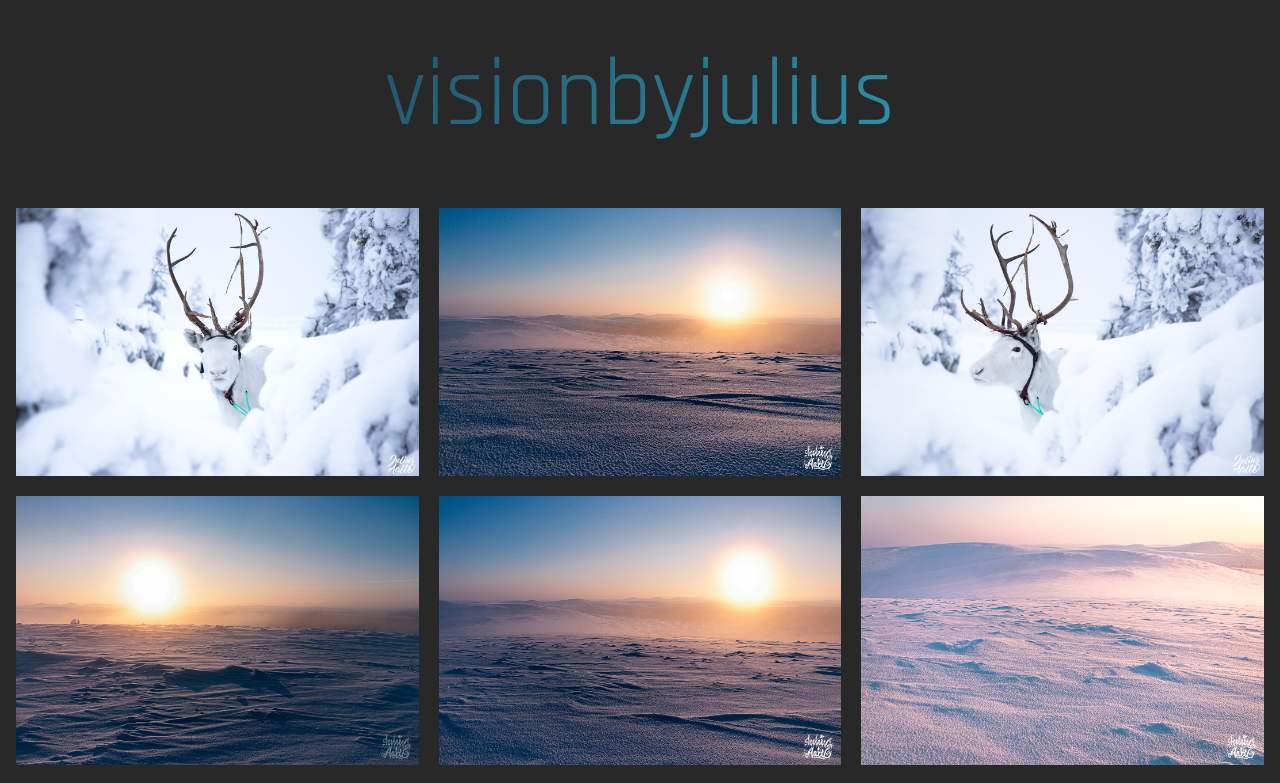
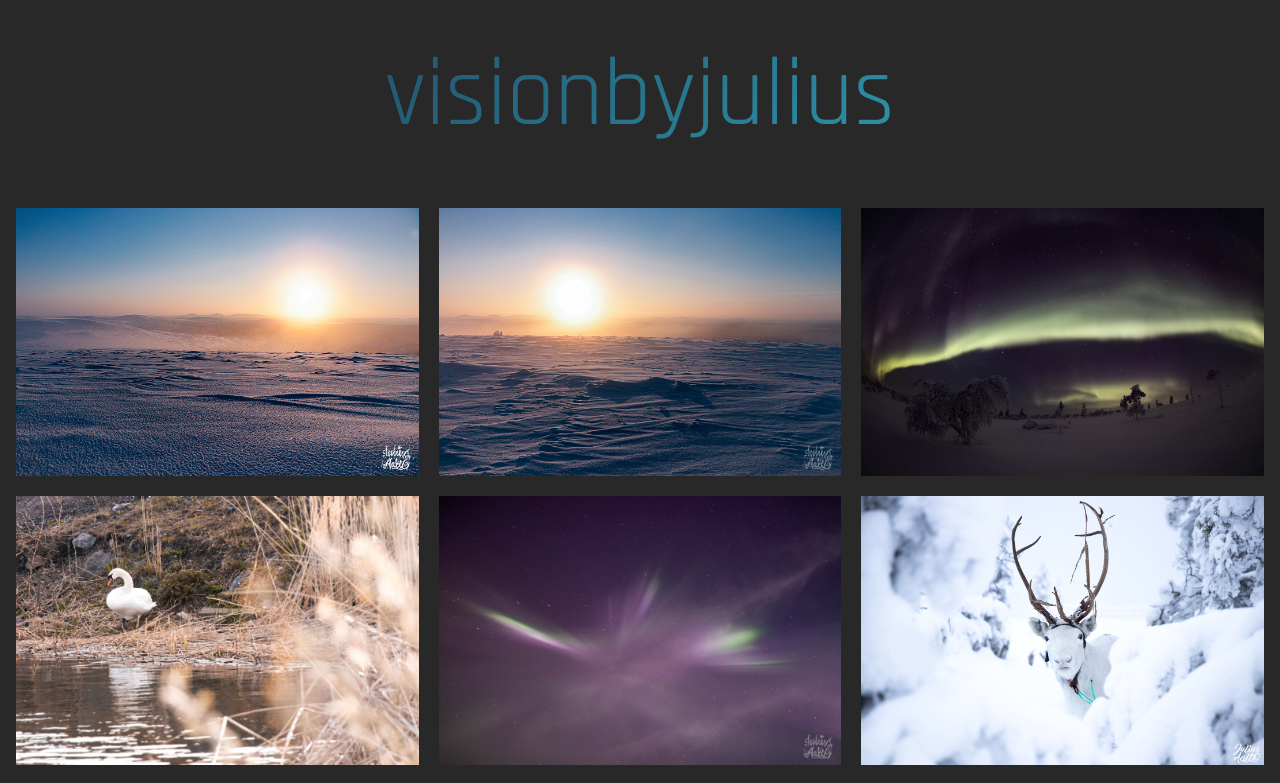
Before and after one commit to 0xjulius/photography-gallery, a React (Vite) app: page / in a window 1280 px wide. Shown: the top 783 px of the page. Built offline with nearby package versions, Linux system fonts and the light colour scheme; a web font is replaced by a local one.

Commit message:
update 2.1
added shuffle effect everytime galleria component is loaded

```diff
--- a/package.json
+++ b/package.json
@@ -14,6 +14,7 @@
     "@emotion/styled": "^11.11.5",
     "@mui/icons-material": "^5.15.21",
     "@mui/material": "^5.15.21",
+    "lodash": "^4.17.21",
     "react": "^18.3.1",
     "react-dom": "^18.3.1"
   },
--- a/src/components/Galleria.jsx
+++ b/src/components/Galleria.jsx
@@ -1,6 +1,7 @@
-import React, { useState } from "react";
+import React, { useState, useEffect } from "react";
 import "../galleria.css";
 import CloseIcon from "@mui/icons-material/Close";
+import { shuffle } from "lodash";
 
 import Img1 from "../img/img1.jpg";
 import Img2 from "../img/img2.jpg";
@@ -32,123 +33,44 @@ import Img27 from "../img/img27.jpg";
 import Img28 from "../img/img28.jpg";
 
 const Galleria = () => {
-  let data = [
-    {
-      id: 1,
-      imgSrc: Img1,
-    },
-    {
-      id: 2,
-      imgSrc: Img2,
-    },
-    {
-      id: 3,
-      imgSrc: Img3,
-    },
-    {
-      id: 4,
-      imgSrc: Img4,
-    },
-    {
-      id: 5,
-      imgSrc: Img5,
-    },
-    {
-      id: 6,
-      imgSrc: Img6,
-    },
-    {
-      id: 7,
-      imgSrc: Img7,
-    },
-    {
-      id: 8,
-      imgSrc: Img8,
-    },
-    {
-      id: 9,
-      imgSrc: Img9,
-    },
-    {
-      id: 10,
-      imgSrc: Img10,
-    },
-    {
-      id: 11,
-      imgSrc: Img11,
-    },
-    {
-      id: 12,
-      imgSrc: Img12,
-    },
-    {
-      id: 13,
-      imgSrc: Img13,
-    },
-    {
-      id: 14,
-      imgSrc: Img14,
-    },
-    {
-      id: 15,
-      imgSrc: Img15,
-    },
-    {
-      id: 16,
-      imgSrc: Img16,
-    },
-    {
-      id: 17,
-      imgSrc: Img17,
-    },
-    {
-      id: 18,
-      imgSrc: Img18,
-    },
-    {
-      id: 19,
-      imgSrc: Img19,
-    },
-    {
-      id: 20,
-      imgSrc: Img20,
-    },
-    {
-      id: 21,
-      imgSrc: Img21,
-    },
-    {
-      id: 22,
-      imgSrc: Img22,
-    },
-    {
-      id: 23,
-      imgSrc: Img23,
-    },
-    {
-      id: 24,
-      imgSrc: Img24,
-    },
-    {
-      id: 25,
-      imgSrc: Img25,
-    },
-    {
-      id: 26,
-      imgSrc: Img26,
-    },
-    {
-      id: 27,
-      imgSrc: Img27,
-    },
-    {
-      id: 28,
-      imgSrc: Img28,
-    },
+  let initialData = [
+    { id: 1, imgSrc: Img1 },
+    { id: 2, imgSrc: Img2 },
+    { id: 3, imgSrc: Img3 },
+    { id: 4, imgSrc: Img4 },
+    { id: 5, imgSrc: Img5 },
+    { id: 6, imgSrc: Img6 },
+    { id: 7, imgSrc: Img7 },
+    { id: 8, imgSrc: Img8 },
+    { id: 9, imgSrc: Img9 },
+    { id: 10, imgSrc: Img10 },
+    { id: 11, imgSrc: Img11 },
+    { id: 12, imgSrc: Img12 },
+    { id: 13, imgSrc: Img13 },
+    { id: 14, imgSrc: Img14 },
+    { id: 15, imgSrc: Img15 },
+    { id: 16, imgSrc: Img16 },
+    { id: 17, imgSrc: Img17 },
+    { id: 18, imgSrc: Img18 },
+    { id: 19, imgSrc: Img19 },
+    { id: 20, imgSrc: Img20 },
+    { id: 21, imgSrc: Img21 },
+    { id: 22, imgSrc: Img22 },
+    { id: 23, imgSrc: Img23 },
+    { id: 24, imgSrc: Img24 },
+    { id: 25, imgSrc: Img25 },
+    { id: 26, imgSrc: Img26 },
+    { id: 27, imgSrc: Img27 },
+    { id: 28, imgSrc: Img28 },
   ];
 
+  const [data, setData] = useState([]);
   const [model, setModel] = useState(false);
   const [tempimgSrc, setTempImgSrc] = useState("");
+
+  useEffect(() => {
+    setData(shuffle(initialData));
+  }, []);
 
   const getImg = (imgSrc) => {
     setTempImgSrc(imgSrc);
@@ -158,7 +80,7 @@ const Galleria = () => {
   return (
     <>
       <div className={model ? "model open" : "model"}>
-        <img src={tempimgSrc} />
+        <img src={tempimgSrc} alt="Selected" />
         <CloseIcon onClick={() => setModel(false)} />
       </div>
 
@@ -169,7 +91,7 @@ const Galleria = () => {
             key={index}
             onClick={() => getImg(item.imgSrc)}
           >
-            <img src={item.imgSrc} style={{ width: "100%" }} />
+            <img src={item.imgSrc} alt={`Gallery ${item.id}`} style={{ width: "100%" }} />
           </div>
         ))}
       </div>
```
Also changed, not shown: 1 other file (tests, documents, lock files or other folders).
